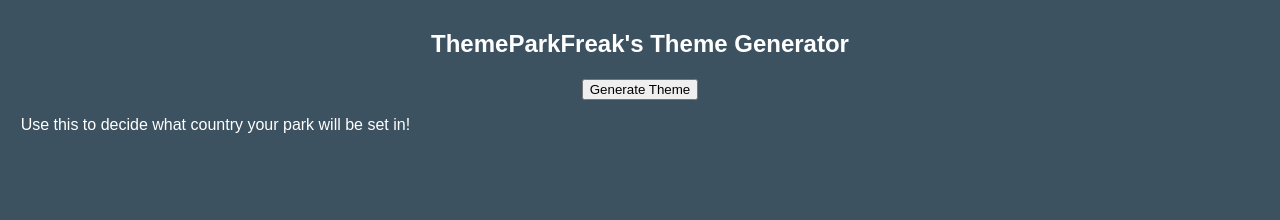
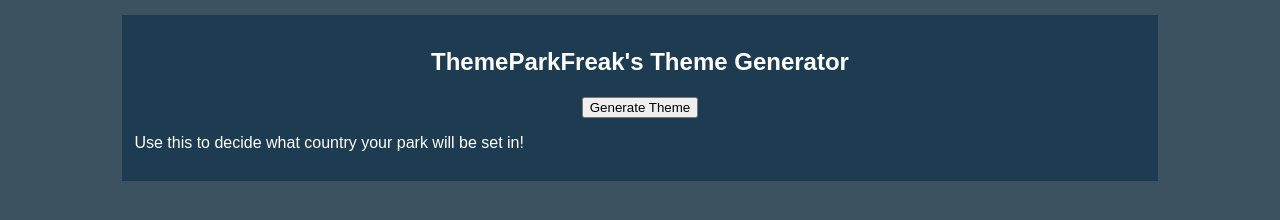
Before and after one commit to ThemeParkFreak/Website, a plain HTML site: page ThemeGenerator.html in a window 1280 px wide. Shown: the part 186-406 px from the top of the page. Drawn offline with Linux system fonts and the light colour scheme.

Commit message:
Update ThemeGenerator.html

```diff
--- a/ThemeGenerator.html
+++ b/ThemeGenerator.html
@@ -27,6 +27,11 @@ a   {
 		color: white;
 		text-decoration: none;
 }
+	div {
+		margin: auto;
+		width: 80%;
+		background-color: #1d3c52;
+}
 
 </style>
 
@@ -42,6 +47,7 @@ a   {
 </header>
 
 <body>
+<br>
 <div style="padding: 1%;">
 <center>
 <h2>ThemeParkFreak's Theme Generator</h1>
```
